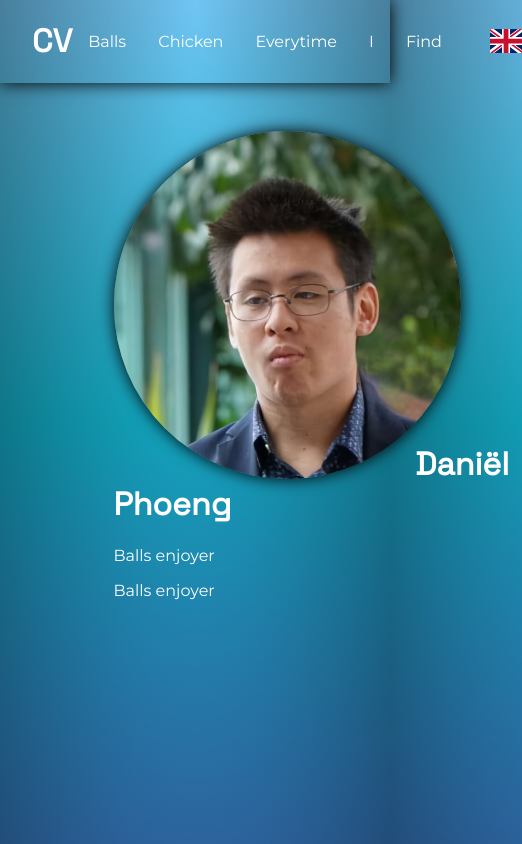
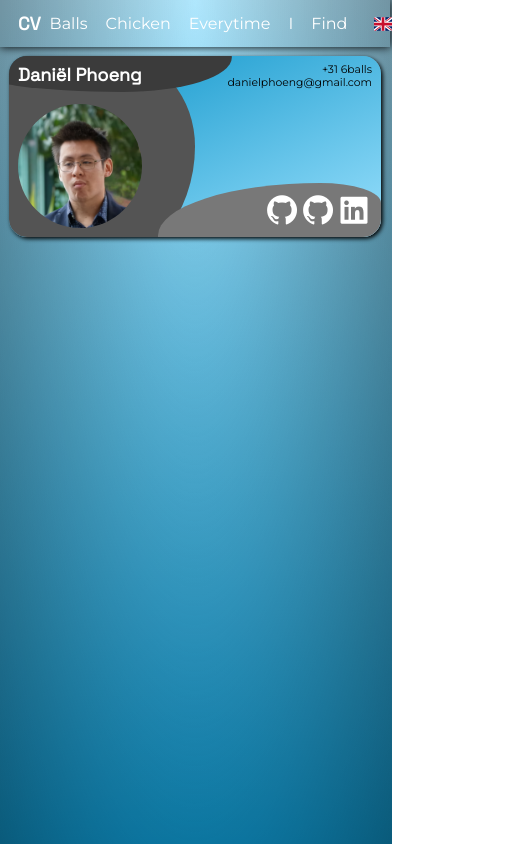
Before and after one commit to Spyreex/vue-portfolio, a Vue app: page /cv in a window 390 px wide. Shown: the whole page, 522 px wide, since content can reach past the window. Built offline with nearby package versions, Linux system fonts and the light colour scheme.

Commit message:
Added links to chickensweeper and solichicken and added business card to CV

```diff
--- a/src/App.vue
+++ b/src/App.vue
@@ -8,7 +8,6 @@
 @use "sass:map";
 @import "@/assets/sass/theme-colors.scss";
 
-html,
 body {
   width: 100%;
   height: 100vh;
@@ -26,13 +25,22 @@ html {
 }
 
 body {
-  background-image: linear-gradient(to bottom, #71c5f3, #15c5e2, #459af4),
+  background-image: linear-gradient(
+      to bottom,
+      map.get($palette-colors, "azure-4"),
+      map.get($palette-colors, "azure-8"),
+      map.get($palette-colors, "azure-12")
+    ),
     radial-gradient(
       at top center,
       rgba(255, 255, 255, 1) 0,
       rgba(0, 0, 0, 0.5) 100%
     );
   background-blend-mode: multiply, multiply;
+}
+
+h1 {
+  font-size: 2rem;
 }
 
 h1,
@@ -61,4 +69,28 @@ p,
 li {
   color: white;
 }
+
+@media only screen and (max-width: 768px) {
+  html {
+    font-size: 14px;
+  }
+}
+
+@media only screen and (max-width: 576px) {
+  html {
+    font-size: 12px;
+  }
+}
+
+@media only screen and (max-width: 500px) {
+  html {
+    font-size: 10px;
+  }
+}
+
+@media only screen and (max-width: 400px) {
+  html {
+    font-size: 9px;
+  }
+}
 </style>
--- a/src/assets/sass/theme-colors.scss
+++ b/src/assets/sass/theme-colors.scss
@@ -1,5 +1,26 @@
-$theme-colors: (
-  "background": #3090f0,
-  "main": #5a5a5a,
-  "sub": #8d8d8d,
+$palette-colors: (
+  "azure-0": #ffffff,
+  "azure-1": #ebf9fe,
+  "azure-2": #d7f3fe,
+  "azure-3": #c4edfd,
+  "azure-4": #b0e7fd,
+  "azure-5": #97dffc,
+  "azure-6": #88dbfb,
+  "azure-7": #74d5fb,
+  "azure-8": #61cffa,
+  "azure-9": #4dc9f9,
+  "azure-10": #39c3f9,
+  "azure-11": #25bdf8,
+  "azure-12": #12b6f8,
+  "azure-13": #07aced,
+  "azure-14": #079eda,
+  "azure-15": #0690c6,
+  "azure-16": #0681b2,
+  "azure-17": #04648b,
+  "azure-18": #045677,
+  "azure-19": #034863,
+  "azure-20": #02394f,
+  "azure-21": #022b3b,
+  "azure-22": #011d28,
+  "azure-23": #010e14,
 );
--- a/src/components/CvPage.vue
+++ b/src/components/CvPage.vue
@@ -106,25 +106,42 @@ function changeLanguage(lang) {
     </div>
     <div class="container">
       <div class="profile">
-        <div class="photo">
+        <div class="blob"></div>
+        <div class="blob-2"></div>
+        <div class="blob-3"></div>
+        <div class="card-content">
+          <div class="portret">
+            <h1>Daniël Phoeng</h1>
             <img src="@/assets/images/cv.png" alt="" />
+          </div>
           <div class="info">
-            <h1>Daniël Phoeng</h1>
-            <p lang="en">Balls enjoyer</p>
-            <p lang="nl">Ballen connoisseur</p>
-            <p lang="jp">b ruh</p>
-            <p lang="en">Balls enjoyer</p>
-            <p lang="nl">Ballen connoisseur</p>
-            <p lang="jp">b ruh</p>
+            <div class="text">
+              <p>+31 6balls</p>
+              <p lang="en">danielphoeng@gmail.com</p>
+              <p lang="nl">danielphoeng@gmail.com</p>
+              <p lang="jp">ダニエル@gmail.com</p>
+            </div>
+            <div class="links">
+              <a href="https://github.com/Spyreex">
+                <i class="bx bxl-github"></i>
+              </a>
+              <a href="https://github.com/dphoeng">
+                <i class="bx bxl-github"></i>
+              </a>
+              <a href="https://www.linkedin.com/in/daniël-phoeng-b3b50325b/">
+                <i class="bx bxl-linkedin-square"></i>
+              </a>
             </div>
           </div>
-        <div class="links"></div>
+        </div>
       </div>
     </div>
   </div>
 </template>
 
 <style lang="scss" scoped>
+@use "sass:map";
+@import "@/assets/sass/theme-colors.scss";
 div.nav {
   display: flex;
   justify-content: space-between;
@@ -198,34 +215,144 @@ div.container {
 div.profile {
   display: flex;
   flex-direction: column;
+  position: relative;
+  overflow: hidden;
   margin: 2rem;
-  height: 50vh;
+  padding: 0.75rem 1rem 1rem 1rem;
+  width: 40%;
+  border-radius: 2rem;
+  background-image: linear-gradient(
+    to bottom right,
+    map.get($palette-colors, "azure-15"),
+    map.get($palette-colors, "azure-5")
+  );
+  box-shadow: 0.2rem 0.2rem 0.5rem 0 black;
+  p,
+  h2 {
+    color: black;
+  }
+  a {
+    color: white;
+  }
+  h1 {
+    margin: 0;
+    z-index: 1;
+  }
+  p {
+    font-size: 1.2rem;
+    margin: 0;
+  }
+  div.blob {
+    &::before {
+      content: "";
+      position: absolute;
+      left: 0;
+      top: 0;
       width: 50%;
+      height: 120%;
+      border-radius: 0 50% 70% 0;
+      background-color: rgb(84, 84, 84);
+      z-index: 0;
+    }
+  }
+  div.blob-2 {
+    &::before {
+      content: "";
+      position: absolute;
+      right: 0;
+      bottom: -10%;
+      width: 60%;
+      height: 40%;
+      border-radius: 80% 30% 0 20%;
+      background-color: rgb(120, 120, 120);
+      z-index: 0;
+      // mix-blend-mode: hard-light;
+    }
+  }
 
-  // border: 1px solid black;
-  div.photo {
-    height: 90%;
-    width: 100%;
-    padding: 1rem;
+  div.blob-3 {
+    &::before {
+      content: "";
+      position: absolute;
+      top: -10%;
+      left: 25%;
+      transform: translateX(-50%);
+      width: 70%;
+      height: 30%;
+      border-radius: 10% 10% 42% 58% / 10% 36% 64% 40%;
+      background-color: rgb(59, 59, 59);
+      z-index: 0;
+    }
+  }
+
+  div.card-content {
+    display: flex;
+    flex-direction: row;
+    z-index: 1;
+
+    div.portret {
+      display: flex;
+      flex-direction: column;
+      width: 50%;
       img {
         object-fit: cover;
+        width: 70%;
         aspect-ratio: 1/1;
-      height: 100%;
         border-radius: 50%;
-      box-shadow: 0 0 1rem 0 black;
-      float: left;
-      margin-right: 3rem;
-      shape-outside: circle();
-      -webkit-shape-outside: circle();
+        margin-top: 2rem;
+      }
     }
     div.info {
-    }
+      display: flex;
+      flex-direction: column;
+      justify-content: space-between;
+      width: 50%;
+      div.text {
+        display: flex;
+        flex-direction: column;
+        align-items: flex-end;
       }
       div.links {
         display: flex;
         flex-direction: row;
-    padding: 1rem;
-    height: 10%;
+        justify-content: flex-end;
+        a {
+          font-size: 4rem;
+          line-height: 0;
+        }
+      }
+    }
+  }
+}
+
+@media only screen and (max-width: 1400px) {
+  div.profile {
+    width: 50%;
+  }
+}
+
+@media only screen and (max-width: 1200px) {
+  div.profile {
+    width: 60%;
+  }
+}
+
+@media only screen and (max-width: 1000px) {
+  div.profile {
+    width: 75%;
+  }
+}
+
+@media only screen and (max-width: 768px) {
+  div.profile {
+    width: 90%;
+    margin: 1rem;
+  }
+}
+
+@media only screen and (max-width: 576px) {
+  div.profile {
+    width: 100%;
   }
 }
 </style>
--- a/src/components/HomePage.vue
+++ b/src/components/HomePage.vue
@@ -1,12 +1,12 @@
 <script setup>
 import CarouselBlock from "@/components/home/CarouselBlock.vue";
 import HeaderBlock from "@/components/home/HeaderBlock.vue";
-// import ContentBlock from "./components/ContentBlock.vue";
 
 class Slide {
-  constructor(url, link, title) {
+  constructor(url, link, external, title) {
     this.url = url;
     this.link = link;
+    this.external = external;
     this.title = title;
   }
 }
@@ -14,17 +14,20 @@ class Slide {
 const slides = [
   new Slide(
     new URL(`@/assets/images/chickensweeper.png`, import.meta.url).href,
-    "cv",
+    "https://spyreex.github.io/chickensweeper/",
+    true,
     "Chickensweeper (Minesweeper copy) in JS"
   ),
   new Slide(
     new URL(`@/assets/images/astar.png`, import.meta.url).href,
     "cv",
+    false,
     "A* Algorithm in C#"
   ),
   new Slide(
     new URL(`@/assets/images/solichicken.png`, import.meta.url).href,
-    "cv",
+    "https://spyreex.github.io/solichicken/",
+    true,
     "Solichicken (Scuffed Solitaire) In JS"
   ),
 ];
--- a/src/components/home/CarouselItem.vue
+++ b/src/components/home/CarouselItem.vue
@@ -13,11 +13,15 @@ const props = defineProps({
   <Transition :name="`slide-in-${props.total}-${props.index}`">
     <div class="carousel-item" v-show="currentSlide === index">
       <!-- <router-link :to="`/${props.slide.link}`" target="_blank"> -->
-      <router-link :to="`/${props.slide.link}`">
+      <router-link v-if="!props.slide.external" :to="`/${props.slide.link}`">
         <!-- <img class="border" src="@/assets/images/fotoborder.png" alt="" /> -->
         <img class="main-image" :src="props.slide.url" />
         <h3 v-if="props.slide.title">{{ props.slide.title }}</h3>
       </router-link>
+      <a v-else :href="props.slide.link">
+        <img class="main-image" :src="props.slide.url" />
+        <h3 v-if="props.slide.title">{{ props.slide.title }}</h3>
+      </a>
     </div>
   </Transition>
 </template>
--- a/src/main.js
+++ b/src/main.js
@@ -4,7 +4,6 @@ import { createRouter, createWebHistory } from "vue-router";
 import HomePage from "./components/HomePage.vue";
 import CvPage from "./components/CvPage.vue";
 import "@/assets/sass/style.scss";
-import "@/assets/sass/theme-colors.scss";
 import "flag-icons/css/flag-icons.min.css";
 import "boxicons/css/boxicons.min.css";
 
```
Also changed, not shown: src/assets/images/github-mark-white.png (added). Lines whose indentation alone changed are shown as unchanged.
